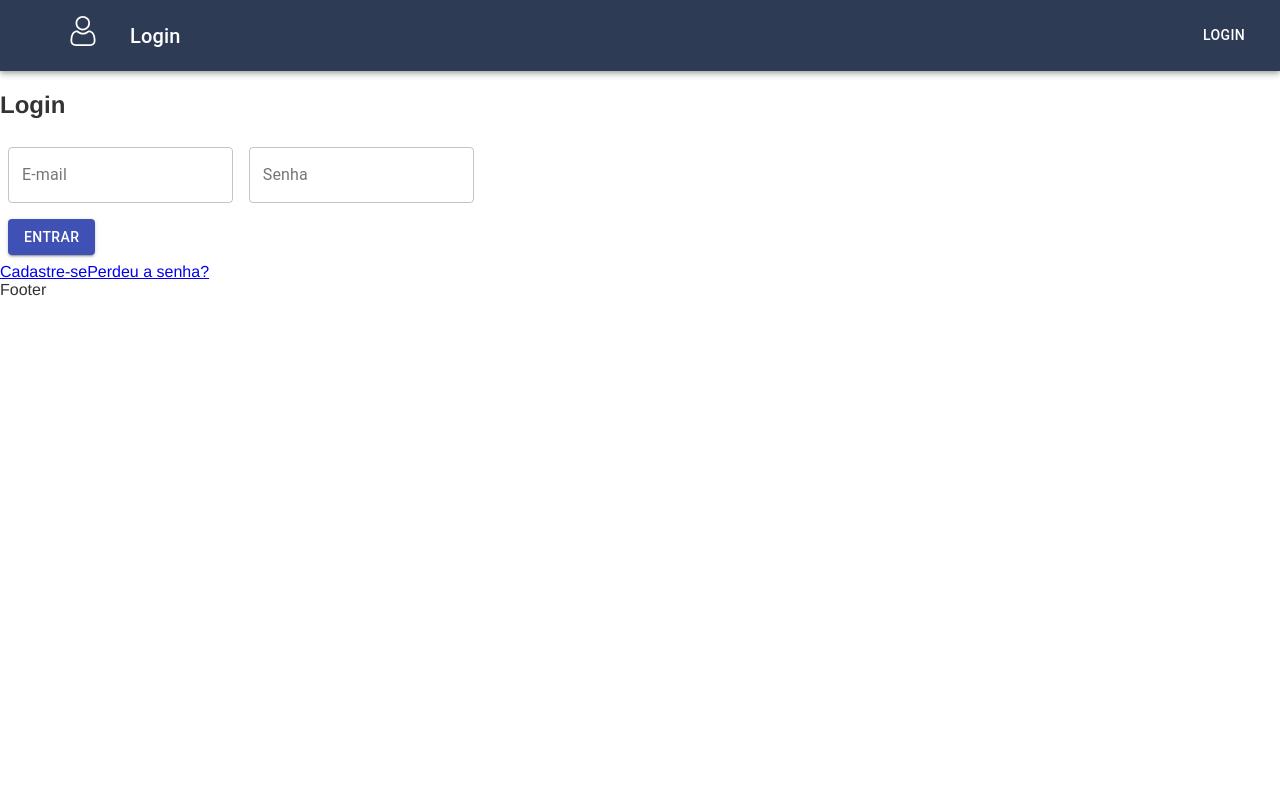
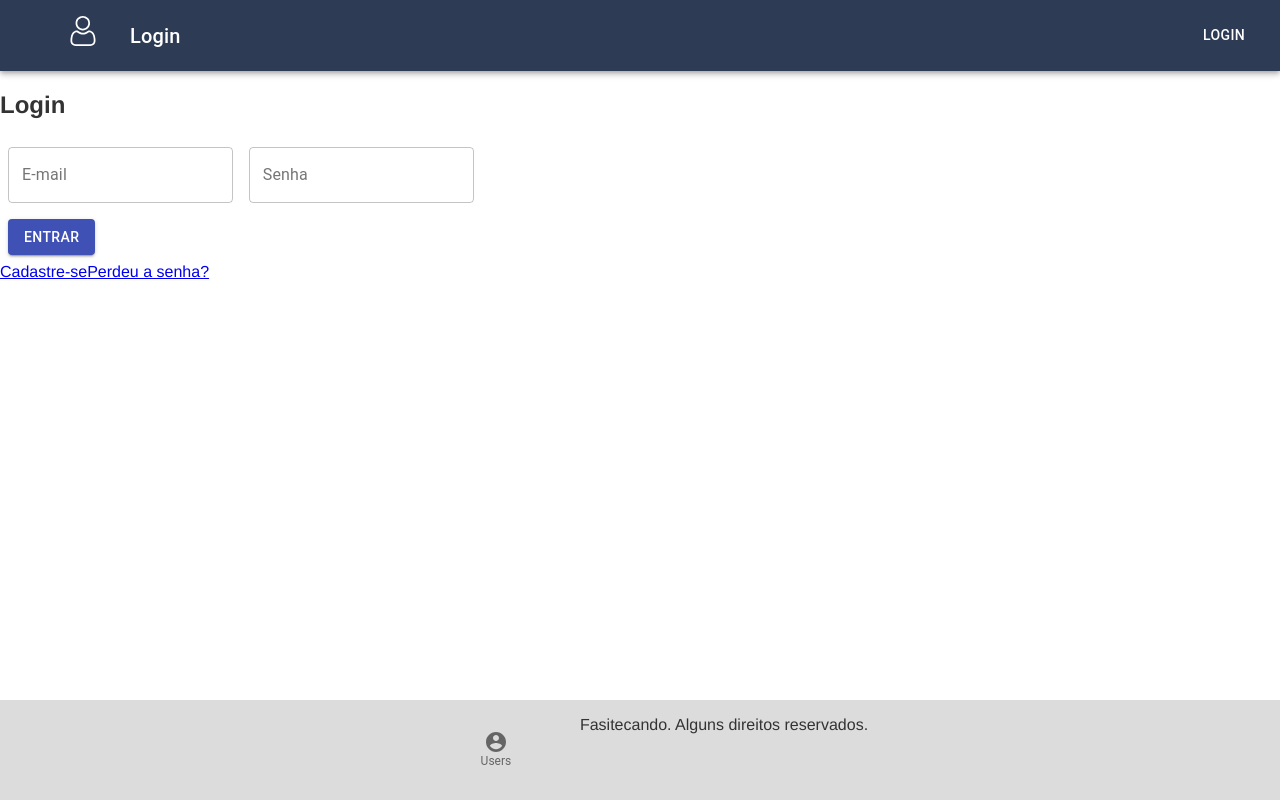
Before and after one commit to elanasande/front-end-fasitecando, a React (Create React App) app: page /login in a window 1280 px wide. Built offline with nearby package versions, Linux system fonts and the light colour scheme.

Commit message:
:arrow_up: :rocket: feat(footer) Adiciona material icons e footer

```diff
--- a/package.json
+++ b/package.json
@@ -4,6 +4,7 @@
   "private": true,
   "dependencies": {
     "@material-ui/core": "^4.11.0",
+    "@material-ui/icons": "^4.9.1",
     "@testing-library/jest-dom": "^4.2.4",
     "@testing-library/react": "^9.3.2",
     "@testing-library/user-event": "^7.1.2",
--- a/src/Components/Footer.js
+++ b/src/Components/Footer.js
@@ -1,7 +1,37 @@
 import React from 'react';
+import { BottomNavigation } from '@material-ui/core';
+import { makeStyles } from '@material-ui/core/styles';
+import BottomNavigationAction from '@material-ui/core/BottomNavigationAction';
+import AccountCircleIcon from '@material-ui/icons/AccountCircle';
+
+const useStyles = makeStyles({
+  root: {
+    width: '100%',
+    backgroundColor: '#DCDCDC',
+    height: 100,
+    position: 'fixed',
+    bottom: 0,
+  },
+});
 
 const Footer = () => {
-  return <div>Footer</div>;
+  const [value, setValue] = React.useState('recents');
+
+  const handleChange = (event, newValue) => {
+    setValue(newValue);
+  };
+  const classes = useStyles();
+  return (
+    <BottomNavigation
+      value={value}
+      onChange={handleChange}
+      showLabels
+      className={classes.root}
+    >
+      <BottomNavigationAction label="Users" icon={<AccountCircleIcon />} />
+      <p>Fasitecando. Alguns direitos reservados.</p>
+    </BottomNavigation>
+  );
 };
 
 export default Footer;
```
